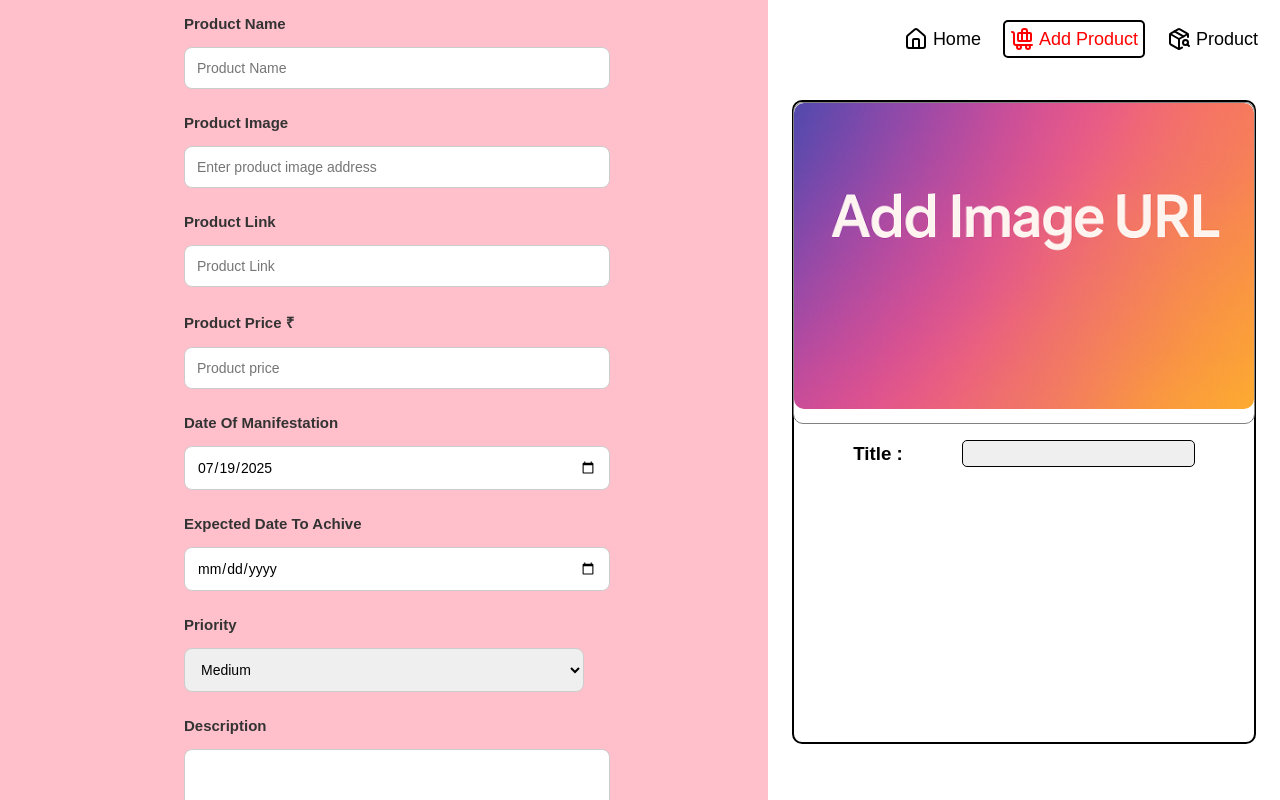
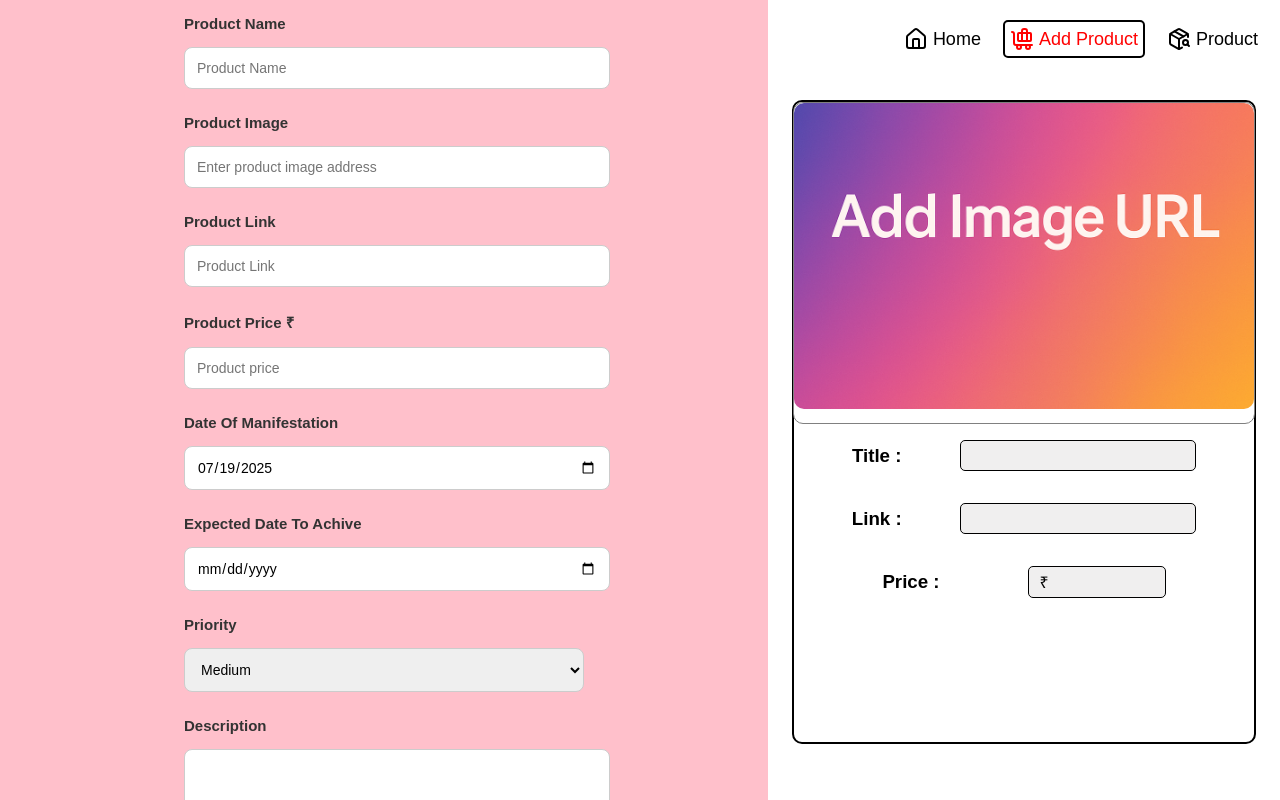
Before and after one commit to satyamrk18/WishBucket, a React (Vite) app: page /addproduct in a window 1280 px wide. Built offline with nearby package versions, Linux system fonts and the light colour scheme.

Commit message:
price section added

```diff
--- a/src/pages/AddProduct.css
+++ b/src/pages/AddProduct.css
@@ -130,9 +130,9 @@ textarea:focus {
   display: none;
 }
 .product-image img {
-  height:auto;
+  height: auto;
   width: 100%;
-  border-radius:10px;
+  border-radius: 10px;
 }
 .title {
   width: 100%;
@@ -143,8 +143,33 @@ textarea:focus {
 .title p {
   height: 25px;
   border-radius: 5px;
-  width: fit-content;
+  width: 50%;
+  overflow-x: hidden;
   min-width: 50%;
   border: 1px solid black;
   background-color: rgba(78, 68, 68, 0.084);
+  text-align: center;
+  display: flex;
+  align-items: center;
+  flex-wrap: nowrap;
+  padding: 2px;
 }
+.title p::-webkit-scrollbar {
+  display: none;
+}
+.price {
+  width: 100%;
+  display: flex;
+  align-items: center;
+  justify-content: space-evenly;
+}
+.price p {
+  height:10px;
+  width: 25%;
+  border: 1px solid black;
+  background-color: rgba(78, 68, 68, 0.084);
+  border-radius: 5px;
+  display:flex;
+  align-items:center;
+  padding:10px;
+}
--- a/src/pages/AddProduct.jsx
+++ b/src/pages/AddProduct.jsx
@@ -1,7 +1,7 @@
 import React from "react";
 import Navbar from "./../components/navbar.jsx";
 import "./AddProduct.css";
-import defaultIMG from "./../assets/default-product-image.png"
+import defaultIMG from "./../assets/default-product-image.png";
 import { useState, useEffect } from "react";
 import { Archive } from "lucide-react";
 const AddProduct = () => {
@@ -11,9 +11,9 @@ const AddProduct = () => {
   const [newproduct, setNewProduct] = useState({
     id: "",
     title: "",
+    link: "",
     image: "",
     price: "",
-    link: "",
     today: "",
     archivedate: "",
     priority: "",
@@ -56,7 +56,7 @@ const AddProduct = () => {
               placeholder="Enter product image address"
               name="product Link"
               onChange={(e) => {
-                setNewProduct({ ...newproduct, link: e.target.value });
+                setNewProduct({ ...newproduct, image: e.target.value });
               }}
             />
             {/* more image feature remain */}
@@ -65,12 +65,18 @@ const AddProduct = () => {
               type="text"
               placeholder="Product Link"
               name="product image url"
+              onChange={(e) => {
+                setNewProduct({ ...newproduct, link: e.target.value });
+              }}
             />
             <label>Product Price ₹</label>
             <input
               type="number"
               placeholder="Product price"
               name="product price"
+              onChange={(e) => {
+                setNewProduct({ ...newproduct, price: e.target.value });
+              }}
             />
             <label>Date Of Manifestation</label>
             <input type="date" defaultValue={today} name="Manifestation" />
@@ -92,15 +98,20 @@ const AddProduct = () => {
           <div className="card">
             {/* image */}
             <div className="product-image">
-              <img
-                src={newproduct.link ||defaultIMG }
-                alt="product"
-              />
+              <img src={newproduct.image || defaultIMG} alt="product" />
             </div>
             {/* title */}
             <div className="title">
               <h3>Title :</h3>
               <p>{newproduct.title}</p>
+            </div>
+            <div className="title">
+              <h3>Link :</h3>
+              <p>{newproduct.link}</p>
+            </div>
+            <div className="price">
+              <h3>Price :</h3>
+              <p>₹ {newproduct.price}</p>
             </div>
           </div>
         </div>
```
